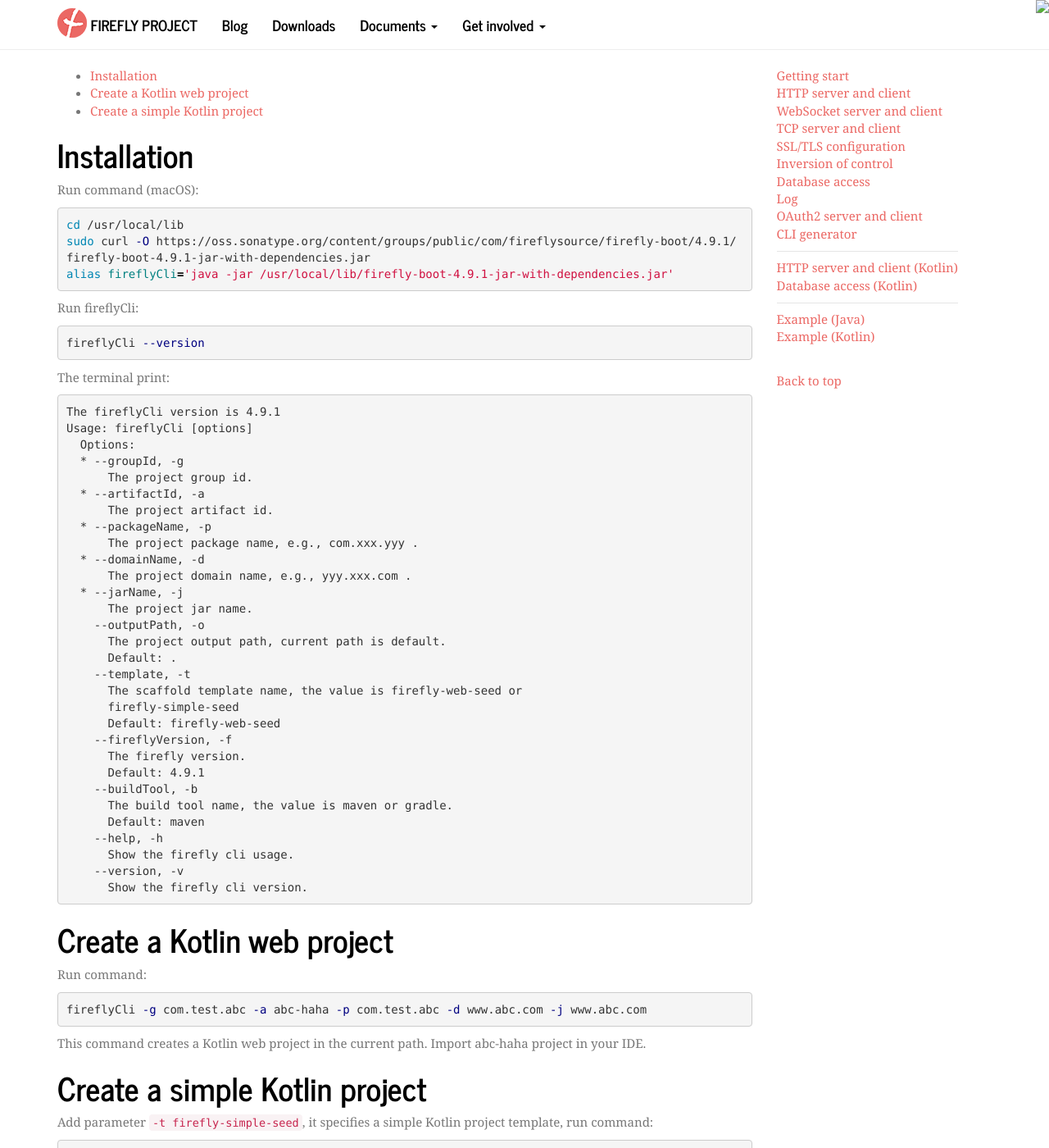
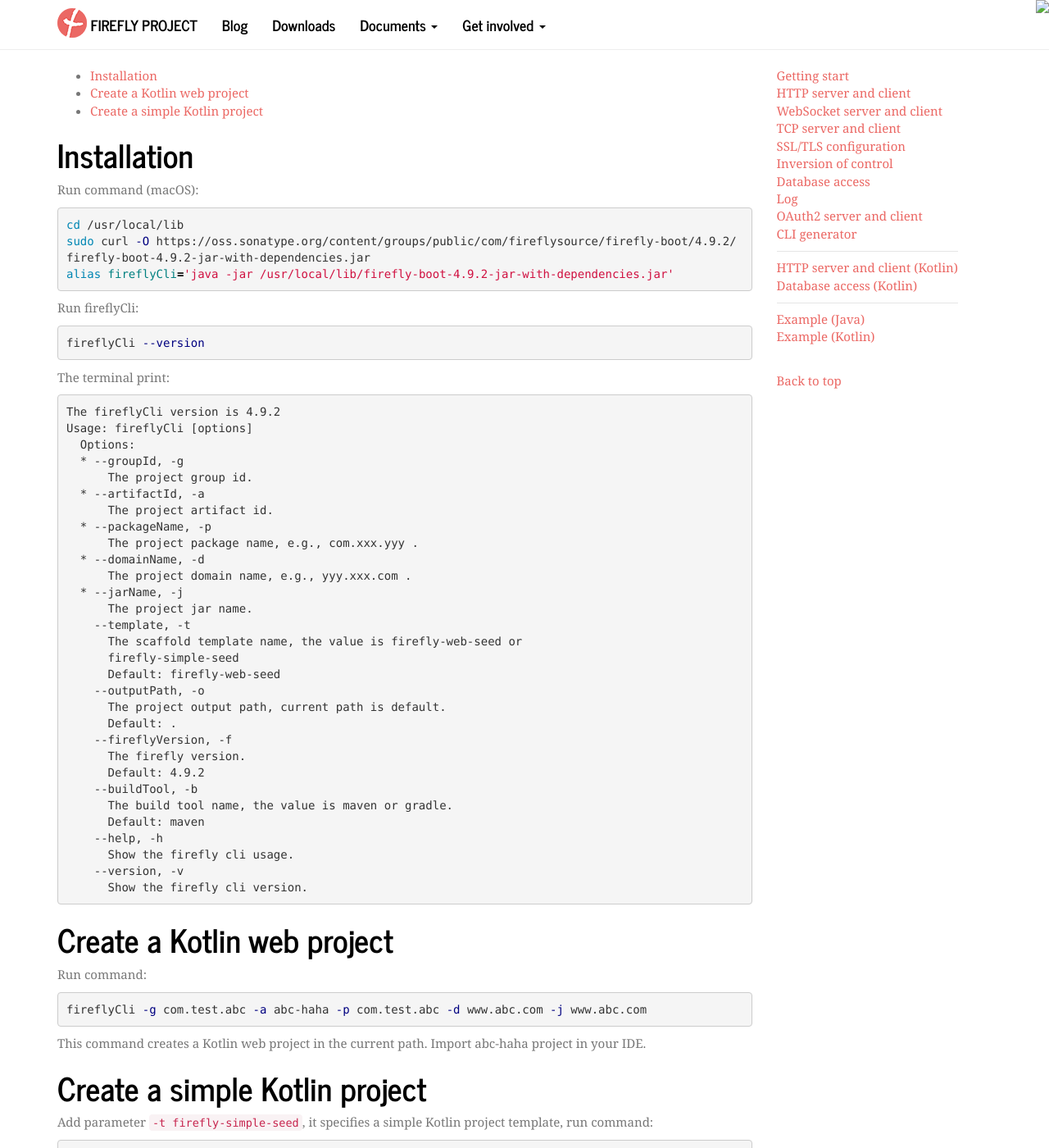
Before and after one commit to hypercube1024/firefly, a Jekyll site: the page built from _docs/cli-generator.md, in a window 1280 px wide and 1400 px high. Shown: the whole window at 82% size. Built offline with Jekyll 4.4.1, drawn with Linux system fonts in a browser that asks for light colours.

Commit message:
[doc]: 4.9.2 release

````diff
--- a/_data/global.yml
+++ b/_data/global.yml
@@ -1,4 +1,4 @@
 downloadURL : https://github.com/hypercube1024/firefly
 githubURL : https://github.com/hypercube1024/firefly
 qqgroupURL : http://qgc.qq.com/4691508
-releaseVersion : 4.9.1
+releaseVersion : 4.9.2
--- a/_docs/cli-generator.md
+++ b/_docs/cli-generator.md
@@ -28,7 +28,7 @@
 
 The terminal print:
 ```
-The fireflyCli version is 4.9.1
+The fireflyCli version is {{ site.data.global.releaseVersion }}
 Usage: fireflyCli [options]
   Options:
   * --groupId, -g
@@ -41,16 +41,16 @@
       The project domain name, e.g., yyy.xxx.com .
   * --jarName, -j
       The project jar name.
-    --outputPath, -o
-      The project output path, current path is default.
-      Default: .
     --template, -t
       The scaffold template name, the value is firefly-web-seed or
       firefly-simple-seed
       Default: firefly-web-seed
+    --outputPath, -o
+      The project output path, current path is default.
+      Default: .
     --fireflyVersion, -f
       The firefly version.
-      Default: 4.9.1
+      Default: {{ site.data.global.releaseVersion }}
     --buildTool, -b
       The build tool name, the value is maven or gradle.
       Default: maven
````
